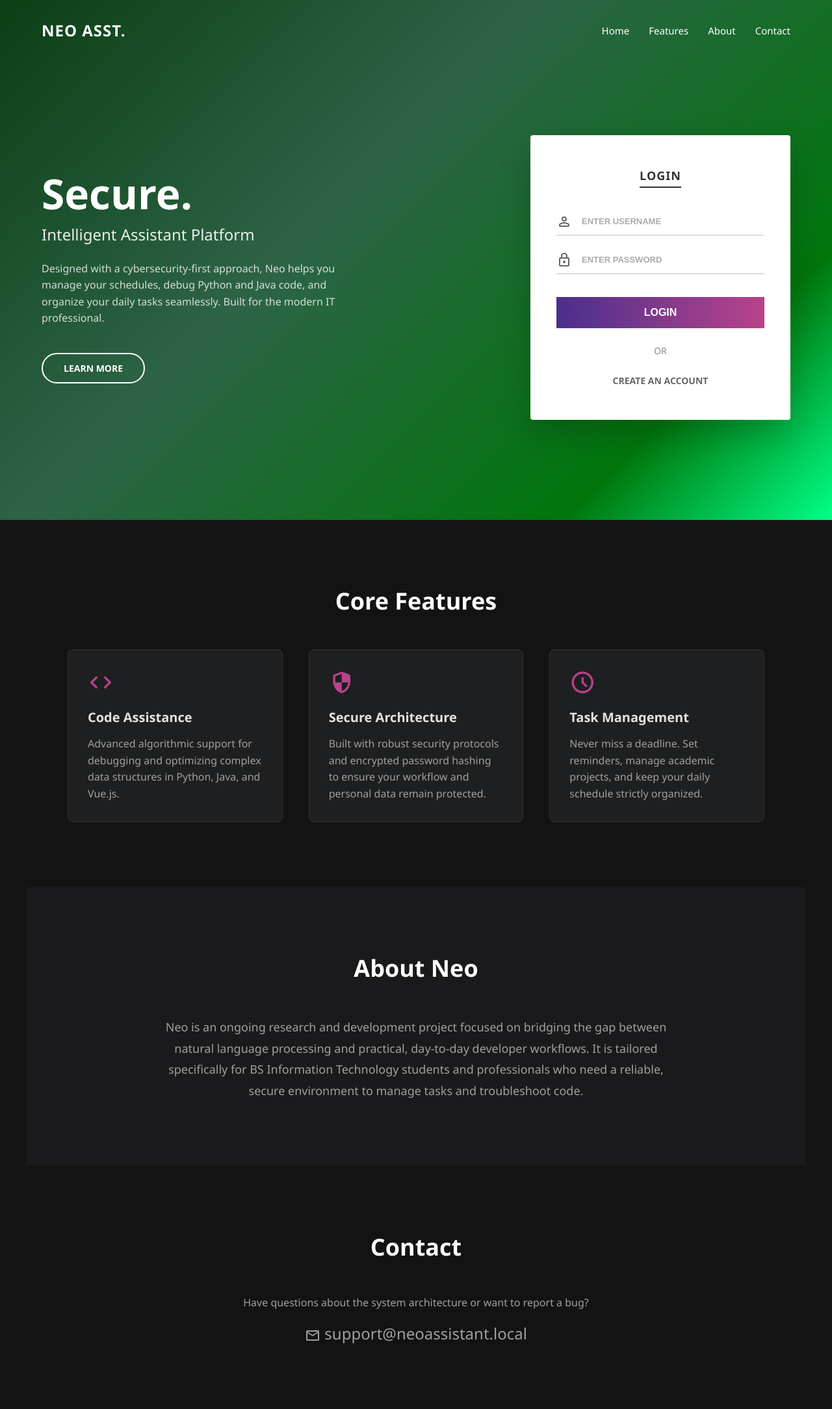
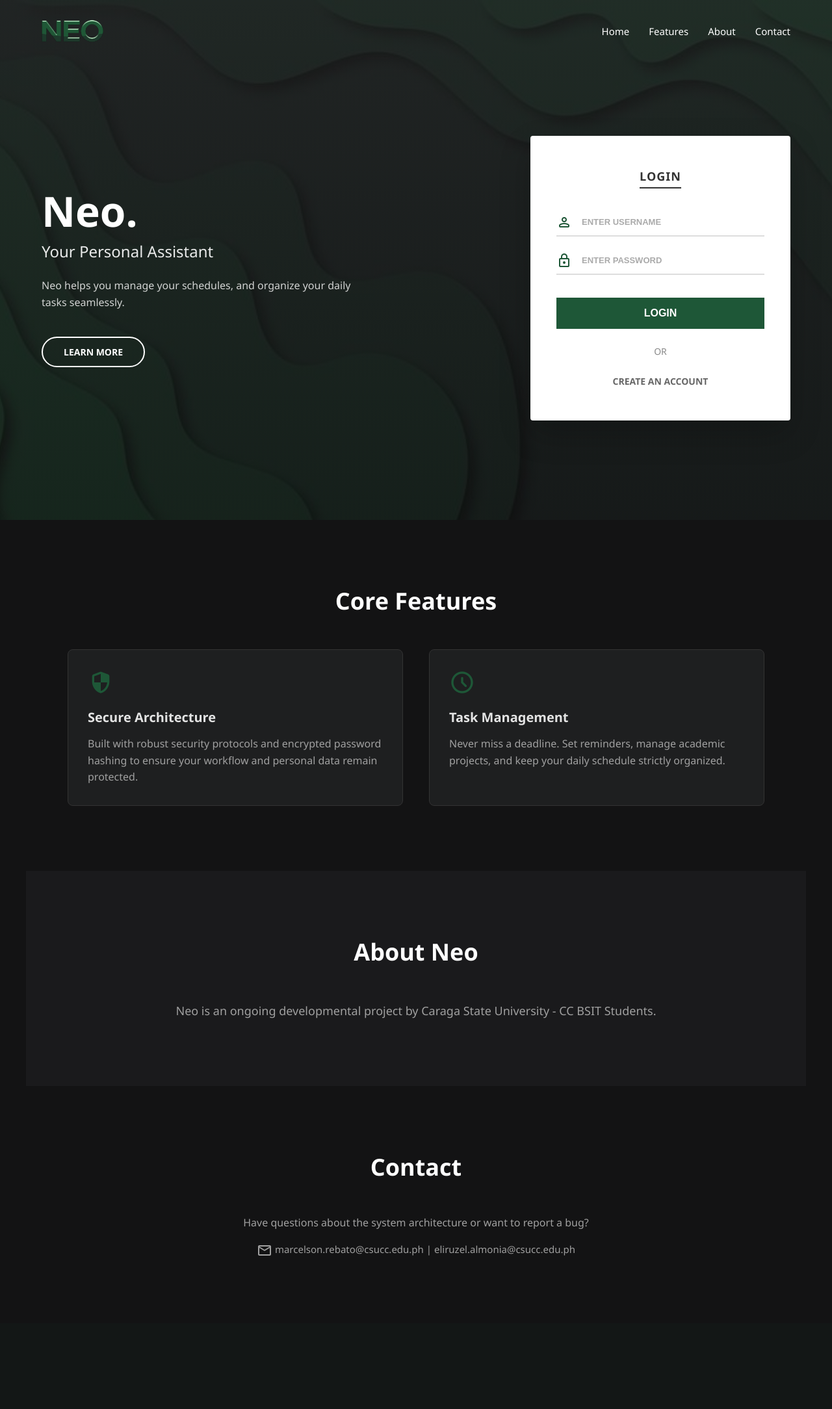
Before and after one commit to Frostyrr/projectneo, a Flask app: page /login in a window 1280 px wide. Shown: the whole page at 65% size. After the commit the page ends 1932 px from the top, so only its background shows below. Run offline with Flask 3, Linux system fonts and the light colour scheme.

Commit message:
more changes

```diff
--- a/static/CSS/auth.css
+++ b/static/CSS/auth.css
@@ -7,23 +7,24 @@
 
 body {
     font-family: 'Segoe UI', Roboto, Helvetica, Arial, sans-serif;
-    background-color: #131314; /* Transitions to dark mode for the sections below */
+    background-color: #131314;
     color: #e3e3e3;
     overflow-x: hidden;
 }
 
-/* Material Icons */
+
 .material-symbols-rounded {
     font-variation-settings: 'FILL' 0, 'wght' 400, 'GRAD' 0, 'opsz' 24;
     vertical-align: middle;
 }
 
-/* ---------------- HERO & NAVBAR ---------------- */
 .landing-hero {
     min-height: 100vh;
     width: 100%;
-    /* Vibrant Blue to Purple/Pink Gradient */
-    background: linear-gradient(135deg, #0b3f14 0%, #2d6347 40%, #00760c 80%, #01ff88 100%);
+    background: linear-gradient(rgba(33, 33, 34, 0.75), rgba(19, 19, 20, 0.75)), url('/static/images/hero-bg.jpg');
+    background-size: cover;
+    background-position: center;
+    background-repeat: no-repeat;
     display: flex;
     flex-direction: column;
     position: relative;
@@ -41,11 +42,14 @@ body {
 }
 
 .nav-brand {
-    font-size: 24px;
-    font-weight: 700;
-    color: white;
+    display: flex;
+    align-items: center;
     text-decoration: none;
-    letter-spacing: 1px;
+}
+
+.nav-brand img {
+    height: 35px;
+    width: auto;
 }
 
 .nav-links {
@@ -62,10 +66,9 @@ body {
 }
 
 .nav-links a:hover {
-    opacity: 0.7;
+    color: green;
 }
 
-/* ---------------- SPLIT CONTENT ---------------- */
 .hero-content-wrapper {
     display: flex;
     justify-content: space-between;
@@ -119,10 +122,9 @@ body {
 
 .btn-outline:hover {
     background: white;
-    color: #4a2f8c;
+    color: #1E5737;
 }
 
-/* ---------------- WHITE AUTH CARD ---------------- */
 .hero-form-section {
     width: 400px;
 }
@@ -162,11 +164,11 @@ body {
 }
 
 .input-with-icon:focus-within {
-    border-bottom-color: #9b3294;
+    border-bottom-color: #1E5737;
 }
 
 .input-with-icon .material-symbols-rounded {
-    color: #666;
+    color: #1E5737;
     font-size: 24px;
     margin-right: 15px;
 }
@@ -187,7 +189,7 @@ body {
 }
 
 .btn-gradient {
-    background: linear-gradient(90deg, #4a2f8c 0%, #b8438b 100%);
+    background: #1E5737;
     color: white;
     border: none;
     padding: 15px;
@@ -195,11 +197,11 @@ body {
     font-weight: 600;
     margin-top: 10px;
     cursor: pointer;
-    transition: opacity 0.2s;
+    transition: background-color 0.2s;
 }
 
 .btn-gradient:hover {
-    opacity: 0.9;
+    background: #0a833e;
 }
 
 .auth-divider {
@@ -217,7 +219,7 @@ body {
 }
 
 .auth-link:hover {
-    color: #9b3294;
+    color: #1E5737;
 }
 
 .auth-error {
@@ -259,7 +261,7 @@ body {
 
 .feature-card .material-symbols-rounded {
     font-size: 40px;
-    color: #b8438b;
+    color: #1E5737; /* Accent Color for Feature Icons */
     margin-bottom: 20px;
 }
 
@@ -284,6 +286,6 @@ body {
         margin: 0 auto 40px auto;
     }
     .nav-links {
-        display: none; /* Hide links on mobile for simplicity */
+        display: none;
     }
 }
--- a/static/CSS/chat.css
+++ b/static/CSS/chat.css
@@ -6,7 +6,7 @@
 
 body {
     font-family: 'Segoe UI', Roboto, Helvetica, Arial, sans-serif;
-    background-color: #131314; /* Gemini Dark Background */
+    background-color: #131314;
     color: #e3e3e3;
     height: 100vh;
     overflow: hidden;
@@ -21,7 +21,7 @@ body {
 /* ---------------- SIDEBAR ---------------- */
 .sidebar {
     width: 280px;
-    background-color: #1e1f20; /* Gemini Surface Color */
+    background-color: #1e1f20;
     display: flex;
     flex-direction: column;
     transition: width 0.3s ease, padding 0.3s ease;
--- a/static/CSS/settings.css
+++ b/static/CSS/settings.css
@@ -79,7 +79,7 @@ body {
 .avatar-circle {
     width: 64px;
     height: 64px;
-    background: linear-gradient(135deg, #4b90ff, #8a2be2);
+    background: linear-gradient(135deg, #125224, #1c6f23);
     border-radius: 50%;
     display: flex;
     align-items: center;
--- a/templates/login.html
+++ b/templates/login.html
@@ -12,7 +12,9 @@
 
     <div id="home" class="landing-hero">
         <nav class="landing-nav">
-            <a href="#" class="nav-brand">NEO ASST.</a>
+            <a href="/login" class="nav-brand">
+                <img src="/static/images/NEO.png" alt="Neo Logo">
+            </a>
             <div class="nav-links">
                 <a href="#home">Home</a>
                 <a href="#features">Features</a>
@@ -23,9 +25,9 @@
 
         <div class="hero-content-wrapper">
             <div class="hero-text-section">
-                <h1>Secure.</h1>
-                <h2>Intelligent Assistant Platform</h2>
-                <p>Designed with a cybersecurity-first approach, Neo helps you manage your schedules, debug Python and Java code, and organize your daily tasks seamlessly. Built for the modern IT professional.</p>
+                <h1>Neo.</h1>
+                <h2>Your Personal Assistant</h2>
+                <p>Neo helps you manage your schedules, and organize your daily tasks seamlessly.</p>
                 <a href="#features" class="btn-outline">LEARN MORE</a>
             </div>
 
@@ -63,11 +65,6 @@
         <h2 class="section-title">Core Features</h2>
         <div class="features-grid">
             <div class="feature-card">
-                <span class="material-symbols-rounded">code</span>
-                <h3>Code Assistance</h3>
-                <p>Advanced algorithmic support for debugging and optimizing complex data structures in Python, Java, and Vue.js.</p>
-            </div>
-            <div class="feature-card">
                 <span class="material-symbols-rounded">security</span>
                 <h3>Secure Architecture</h3>
                 <p>Built with robust security protocols and encrypted password hashing to ensure your workflow and personal data remain protected.</p>
@@ -83,7 +80,7 @@
     <section id="about" class="landing-section" style="background-color: #1a1a1c;">
         <h2 class="section-title">About Neo</h2>
         <div style="max-width: 800px; margin: 0 auto; text-align: center; line-height: 1.8; color: #a0a0a0; font-size: 18px;">
-            <p>Neo is an ongoing research and development project focused on bridging the gap between natural language processing and practical, day-to-day developer workflows. It is tailored specifically for BS Information Technology students and professionals who need a reliable, secure environment to manage tasks and troubleshoot code.</p>
+            <p>Neo is an ongoing developmental project by Caraga State University - CC BSIT Students.</p>
         </div>
     </section>
 
@@ -91,8 +88,8 @@
         <h2 class="section-title">Contact</h2>
         <div style="text-align: center; color: #a0a0a0;">
             <p>Have questions about the system architecture or want to report a bug?</p>
-            <p style="margin-top: 20px; font-size: 24px;">
-                <span class="material-symbols-rounded">mail</span> support@neoassistant.local
+            <p style="margin-top: 20px; font-size: 15px;">
+                <span class="material-symbols-rounded">mail</span> marcelson.rebato@csucc.edu.ph | eliruzel.almonia@csucc.edu.ph
             </p>
         </div>
     </section>
```
Also changed, not shown: templates/register.html (+11 -9 lines), static/images/hero-bg.jpg (added).
